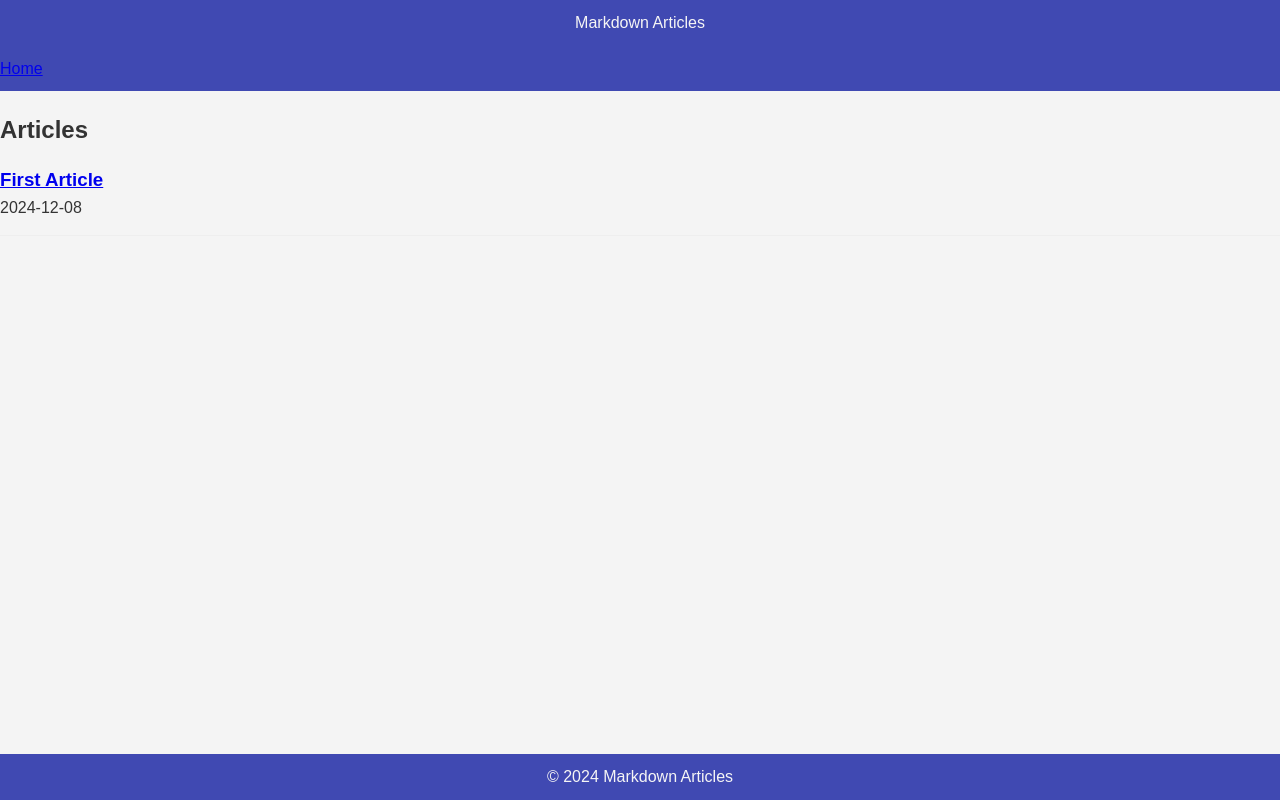
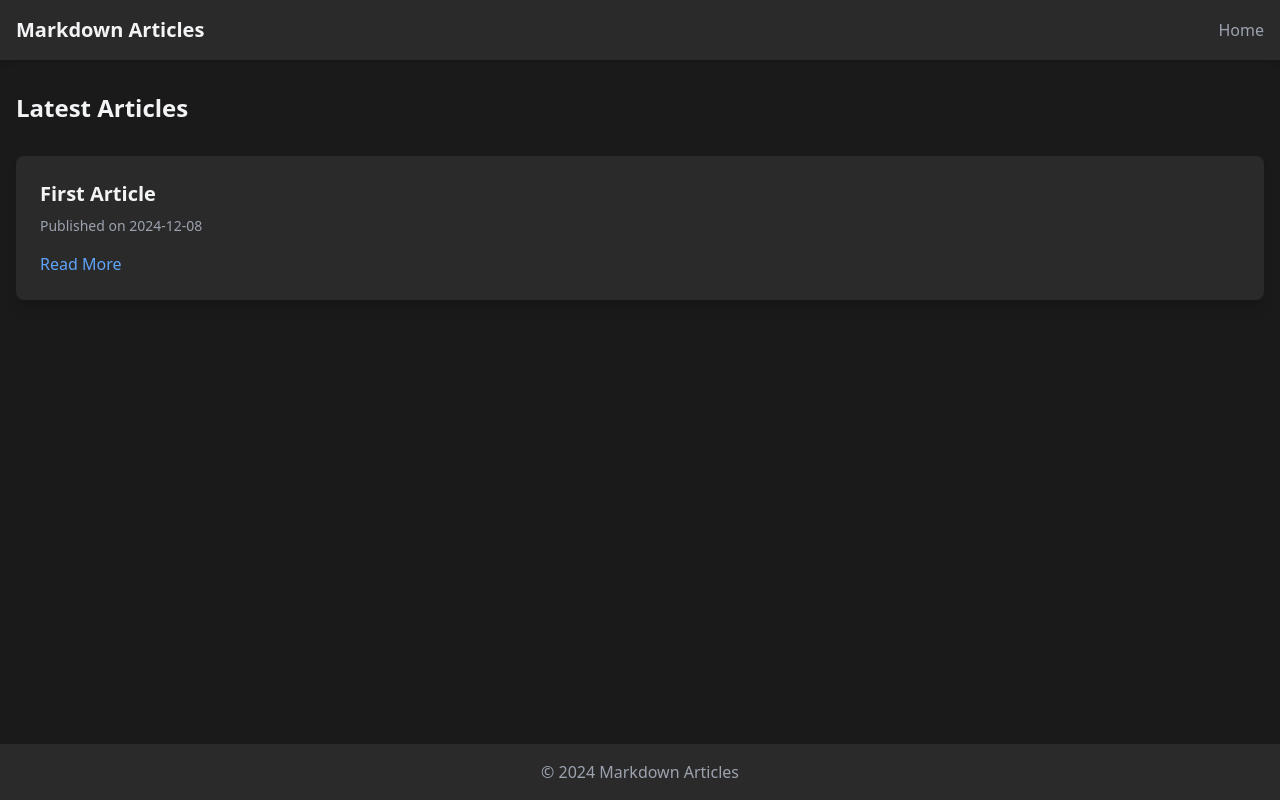
Before and after one commit to hey-granth/articles, a Flask app: page / in a window 1280 px wide. Run offline with Flask 3, Linux system fonts and the light colour scheme; some libraries are stand-ins or nearby versions.

Commit message:
fixed load conflict and improved design of the website

````diff
--- a/app.py
+++ b/app.py
@@ -2,50 +2,58 @@
 import os
 import markdown2
 from pygments.formatters import HtmlFormatter
-import frontmatter
+import yaml
 
 app = Flask(__name__)
 
-def  get_articles():
+def parse_frontmatter(content):
+    # Split the content into frontmatter and markdown
+    parts = content.split('---', 2)
+    if len(parts) == 3:
+        frontmatter = yaml.safe_load(parts[1])
+        markdown_content = parts[2]
+    else:
+        frontmatter = {}
+        markdown_content = content
+    return frontmatter, markdown_content
+
+def get_articles():
     articles = []
     for article in os.listdir('articles'):
         if article.endswith('.md'):
-            with open(os.path.join('articles', article),'r',encoding='utf-8') as f:
-                post = frontmatter.load(f)
+            with open(os.path.join('articles', article), 'r', encoding='utf-8') as f:
+                content = f.read()
+                frontmatter, _ = parse_frontmatter(content)
                 articles.append({
-                    'title': post.get('title', 'Untitled'),
-                    'date': post.get('date', 'No date'),
+                    'title': frontmatter.get('title', 'Untitled'),
+                    'date': frontmatter.get('date', 'No date'),
                     'slug': article.replace('.md', '')
                 })
 
     return sorted(articles, key=lambda x: x['date'], reverse=True)
-# returns a list of articles sorted by date in descending order
 
 def render_markdown(article):
     try:
         with open(os.path.join('articles', article + '.md'), 'r', encoding='utf-8') as f:
-            post = frontmatter.load(f)
-            content = markdown2.markdown(post.content, extras=['fenced-code-blocks', 'code-friendly', 'codehilite'])
+            content = f.read()
+            frontmatter, markdown_content = parse_frontmatter(content)
+            html_content = markdown2.markdown(markdown_content, extras=['fenced-code-blocks', 'code-friendly', 'codehilite'])
             return {
-                'content': content,
-                'metadata': post.metadata
+                'content': html_content,
+                'metadata': frontmatter
             }
-        # returns the content of the article and its metadata in html format
     except FileNotFoundError:
         abort(404)
-        # aborts the process and returns the 404 error if the file is not found
 
 @app.route('/')
 def index():
     articles = get_articles()
     return render_template('index.html', articles=articles)
 
-
 @app.route('/article/<slug>')
 def article(slug):
     article = render_markdown(slug)
     return render_template('article.html', content=article['content'], metadata=article['metadata'])
 
-
-
-# to run the flask app, just run the command ```flask --app app.py --debug run``` in the terminal
+if __name__ == '__main__':
+    app.run(debug=True)
--- a/static/styles.css
+++ b/static/styles.css
@@ -1,8 +1,9 @@
 :root {
-    --primary-color: #4049b2;
-    --secondary-color: #759ada;
+    --primary-color: #3498db;
+    --secondary-color: #2980b9;
     --text-color: #333;
     --background-color: #f4f4f4;
+    --container-bg: #ffffff;
 }
 
 * {
@@ -12,7 +13,7 @@
 }
 
 body {
-    font-family: Arial, sans-serif;
+    font-family: 'Roboto', Arial, sans-serif;
     background-color: var(--background-color);
     color: var(--text-color);
     line-height: 1.6;
@@ -22,117 +23,173 @@
 .container {
     max-width: 800px;
     margin: 0 auto;
-    overflow: hidden;
     padding: 20px;
-    background: whitesmoke;
-    box-shadow: 0 0 10px rgba(0, 0, 0, 0.1);
 }
 
 header {
     background: var(--primary-color);
-    color: whitesmoke;
-    padding: 10px 0;
-    text-align: center;
-    margin-bottom: 20px;
+    color: white;
+    padding: 1rem 0;
+    box-shadow: 0 2px 4px rgba(0, 0, 0, 0.1);
 }
 
 nav {
     display: flex;
     justify-content: space-between;
-    margin-top: 20px;
     align-items: center;
 }
 
 .logo {
-    color: whitesmoke;
+    color: white;
     text-decoration: none;
     font-size: 1.5rem;
     font-weight: bold;
 }
 
 .nav-links a {
-    color: whitesmoke;
+    color: white;
     text-decoration: none;
-    padding: 5px 10px;
+    padding: 0.5rem 1rem;
     border-radius: 5px;
-    transition: background 0.3s;
-    margin-left: 15px;
+    transition: background-color 0.3s;
 }
 
 .nav-links a:hover {
-    background: var(--secondary-color);
+    background-color: var(--secondary-color);
+}
+
+main {
+    background-color: var(--container-bg);
+    border-radius: 5px;
+    box-shadow: 0 0 10px rgba(0, 0, 0, 0.1);
+    margin-top: 2rem;
+    margin-bottom: 2rem;
 }
 
 .article-list {
-    margin-top: 20px;
+    margin-top: 2rem;
 }
 
 .article-preview {
     border-bottom: 1px solid #eee;
-    padding: 15px 0;
+    padding: 1.5rem 0;
+}
+
+.article-preview:last-child {
+    border-bottom: none;
+}
+
+.article-preview h2 {
+    margin-bottom: 0.5rem;
 }
 
 .article-preview h2 a {
     text-decoration: none;
     color: var(--primary-color);
+    transition: color 0.3s;
+}
+
+.article-preview h2 a:hover {
+    color: var(--secondary-color);
 }
 
 .article-meta {
     color: #666;
-    margin: 10px 0;
+    font-size: 0.9rem;
+    margin-bottom: 1rem;
 }
 
 .read-more {
     display: inline-block;
     background: var(--primary-color);
-    color: whitesmoke;
-    padding: 5px 10px;
+    color: white;
+    padding: 0.5rem 1rem;
     border-radius: 5px;
     text-decoration: none;
-    margin-top: 10px;
+    transition: background-color 0.3s;
+}
+
+.read-more:hover {
+    background: var(--secondary-color);
 }
 
 .full-article header {
-    margin-bottom: 30px;
+    margin-bottom: 2rem;
     text-align: center;
-    background: none;
-    color: var(--text-color);
+}
+
+.full-article h1 {
+    color: var(--primary-color);
+    margin-bottom: 0.5rem;
 }
 
 .article-content {
-    margin-top: 20px;
-}
-
-footer {
-    background: var(--primary-color);
-    color: whitesmoke;
-    text-align: center;
-    padding: 10px 0;
-    position: fixed;
-    bottom: 0;
-    width: 100%;
+    margin-top: 2rem;
 }
 
 .article-content h1,
 .article-content h2,
 .article-content h3 {
-    margin-bottom: 15px;
+    margin-top: 1.5rem;
+    margin-bottom: 1rem;
+    color: var(--primary-color);
 }
 
 .article-content p {
-    margin-bottom: 10px;
+    margin-bottom: 1rem;
 }
 
 pre {
-    background-color: whitesmoke;
-    padding: 15px;
+    background-color: #f8f8f8;
+    padding: 1rem;
     overflow-x: auto;
     border-radius: 5px;
+    margin-bottom: 1rem;
 }
 
 code {
-    font-family: 'Courier 10 Pitch', monospace;
+    font-family: 'Courier New', Courier, monospace;
     background-color: #f1f1f1;
-    padding: 2px 5px;
+    padding: 0.2rem 0.4rem;
     border-radius: 3px;
 }
+
+.back-link {
+    display: inline-block;
+    margin-top: 2rem;
+    color: var(--primary-color);
+    text-decoration: none;
+    transition: color 0.3s;
+}
+
+.back-link:hover {
+    color: var(--secondary-color);
+}
+
+footer {
+    background: var(--primary-color);
+    color: white;
+    text-align: center;
+    padding: 1rem 0;
+    margin-top: 2rem;
+}
+
+@media (max-width: 768px) {
+    .container {
+        padding: 10px;
+    }
+
+    nav {
+        flex-direction: column;
+        align-items: flex-start;
+    }
+
+    .nav-links {
+        margin-top: 1rem;
+    }
+
+    .nav-links a {
+        display: block;
+        margin-bottom: 0.5rem;
+    }
+}
--- a/templates/base.html
+++ b/templates/base.html
@@ -1,22 +1,44 @@
 <!DOCTYPE html>
-<html lang="en">
+<html lang="en" class="h-full">
 <head>
     <meta charset="UTF-8">
     <meta name="viewport" content="width=device-width, initial-scale=1.0">
     <title>{% block title %}Markdown Articles{% endblock %}</title>
-    <link rel="stylesheet" href="{{ url_for('static', filename='styles.css') }}">
+    <script src="https://cdn.tailwindcss.com"></script>
+    <script>
+        tailwind.config = {
+            theme: {
+                extend: {
+                    colors: {
+                        dark: {
+                            100: '#1a1a1a',
+                            200: '#2a2a2a',
+                            300: '#3a3a3a',
+                        }
+                    }
+                }
+            }
+        }
+    </script>
 </head>
-<body>
-    <header>Markdown Articles
-        <nav>
-            <a href="/">Home</a>
-        </nav>
+<body class="flex flex-col min-h-screen bg-dark-100 text-gray-300">
+    <header class="bg-dark-200 shadow-md">
+        <div class="container mx-auto px-4 py-4">
+            <nav class="flex justify-between items-center">
+                <a href="/" class="text-xl font-semibold text-gray-100">Markdown Articles</a>
+                <div class="space-x-4">
+                    <a href="/" class="text-gray-400 hover:text-gray-100 transition duration-150 ease-in-out">Home</a>
+                </div>
+            </nav>
+        </div>
     </header>
-    <main>
+    <main class="container mx-auto px-4 py-8 flex-grow">
         {% block content %}{% endblock %}
     </main>
-    <footer>
-        <p>© 2024 Markdown Articles</p>
+    <footer class="bg-dark-200 shadow-md mt-auto">
+        <div class="container mx-auto px-4 py-4 text-center text-gray-400">
+            <p>© 2024 Markdown Articles</p>
+        </div>
     </footer>
 </body>
 </html>
--- a/templates/index.html
+++ b/templates/index.html
@@ -1,17 +1,18 @@
 {% extends 'base.html' %}
 
-{%  block content %}
-    <div class="article-list">
-    <h2>Articles</h2>
-    {% for article in articles %}
-        <div class="article-preview">
-        <h3>
-            <a href="{{ url_for('article', slug=article.slug) }}">
-            {{ article.title }}
-            </a>
-        </h3>
-        <p class="article-date">{{ article.date }}</p>
-        </div>
-    {% endfor %}
+{% block content %}
+    <div class="space-y-8">
+        <h1 class="text-2xl font-bold text-gray-100">Latest Articles</h1>
+        {% for article in articles %}
+            <div class="bg-dark-200 shadow-lg rounded-lg p-6 transition duration-300 ease-in-out hover:bg-dark-300">
+                <h2 class="text-xl font-semibold text-gray-100 mb-2">
+                    <a href="{{ url_for('article', slug=article.slug) }}" class="hover:underline">
+                        {{ article.title }}
+                    </a>
+                </h2>
+                <p class="text-sm text-gray-400 mb-4">Published on {{ article.date }}</p>
+                <a href="{{ url_for('article', slug=article.slug) }}" class="text-blue-400 hover:text-blue-300 transition duration-150 ease-in-out">Read More</a>
+            </div>
+        {% endfor %}
     </div>
 {% endblock %}
````
Also changed, not shown: templates/article.html (+7 -7 lines).
